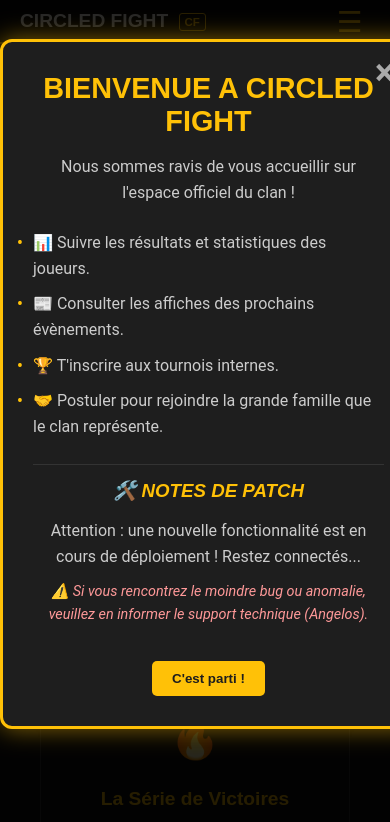
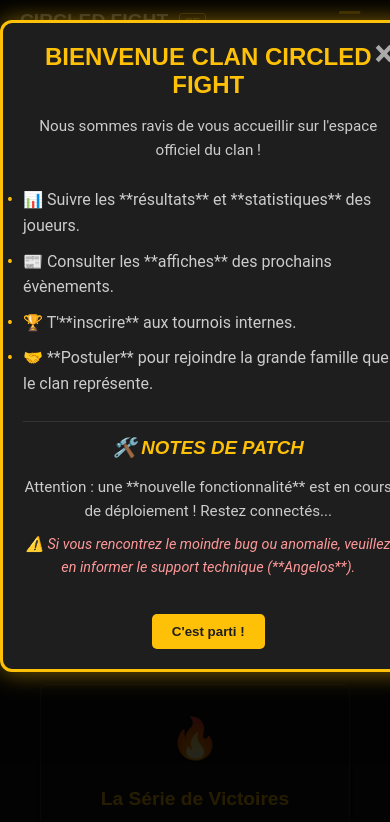
Before and after one commit to P4lbL0/Circled-Fight, a plain HTML site: page index.html in a window 390 px wide. Shown: the top 822 px of the page. Drawn offline with Linux system fonts and the light colour scheme.

Commit message:
version finale 4.1.5

```diff
--- a/index.html
+++ b/index.html
@@ -30,20 +30,20 @@
 
         .modal-content-announcement {
             background-color: #1e1e1e;
-            margin: 10% auto;
+            margin: 10% auto; /* Marge supérieure/inférieure par défaut */
             padding: 30px;
-            border: 3px solid var(--codm-yellow); /* Cadre jaune/doré */
+            border: 3px solid var(--codm-yellow);
             width: 90%;
             max-width: 500px;
             border-radius: 12px;
-            box-shadow: 0 0 25px rgba(255, 193, 7, 0.5); /* Ombre lumineuse */
+            box-shadow: 0 0 25px rgba(255, 193, 7, 0.5);
             position: relative;
             text-align: center;
-            color: white; /* Assurer que le texte est blanc */
+            color: white;
         }
 
         .modal-content-announcement h2 {
-            color: var(--accent-red); /* Rouge pour l'attention */
+            color: var(--accent-red);
             font-family: 'Orbitron', sans-serif;
             margin-bottom: 15px;
             font-size: 1.8rem;
@@ -54,7 +54,7 @@
             line-height: 1.6;
             margin-bottom: 10px;
             text-align: left;
-            list-style-type: none; /* Enlever les puces par défaut */
+            list-style-type: none;
         }
 
         .modal-content-announcement ul {
@@ -102,6 +102,25 @@
         .update-message p {
             text-align: center;
             font-style: normal;
+        }
+
+        /* ===================================== */
+        /* SECTION RESPONSIVE (MOBILE)           */
+        /* ===================================== */
+        @media (max-width: 600px) {
+            .modal-content-announcement {
+                width: 95%; /* Utiliser presque toute la largeur */
+                margin: 5% auto; /* Réduire la marge supérieure/inférieure */
+                padding: 20px; /* Réduire le padding */
+            }
+
+            .modal-content-announcement h2 {
+                font-size: 1.5rem; /* Réduire la taille du titre */
+            }
+
+            .modal-content-announcement p {
+                 font-size: 0.95rem; /* Taille de police légèrement plus petite */
+            }
         }
     </style>
 </head>
@@ -179,7 +198,7 @@
     </main>
 
     <footer class="main-footer">
-        <p>&copy; 2025 Circled Fight Clan V4.1.3 Tous droits réservés. | Designed for the Elite.</p>
+        <p>&copy; 2025 Circled Fight Clan V4.1. Tous droits réservés. | Designed for the Elite.</p>
         <div class="footer-links">
             Recrutement |
             <a href="#top">Haut de page</a>
@@ -190,23 +209,23 @@
     <div id="welcomeModal" class="announcement-modal">
         <div class="modal-content-announcement">
             <span class="close-btn" id="closeModal">&times;</span>
-            <h2 style="color: var(--codm-yellow);">BIENVENUE A CIRCLED FIGHT</h2>
+            <h2 style="color: var(--codm-yellow);">BIENVENUE CLAN CIRCLED FIGHT</h2>
 
             <p style="text-align: center; margin-bottom: 25px;">
                 Nous sommes ravis de vous accueillir sur l'espace officiel du clan !
             </p>
             <ul>
-                <li>📊 Suivre les résultats et statistiques des joueurs.</li>
-                <li>📰 Consulter les affiches des prochains évènements.</li>
-                <li>🏆 T'inscrire aux tournois internes.</li>
-                <li>🤝 Postuler pour rejoindre la grande famille que le clan représente.</li>
+                <li>📊 Suivre les **résultats** et **statistiques** des joueurs.</li>
+                <li>📰 Consulter les **affiches** des prochains évènements.</li>
+                <li>🏆 T'**inscrire** aux tournois internes.</li>
+                <li>🤝 **Postuler** pour rejoindre la grande famille que le clan représente.</li>
             </ul>
 
             <div class="update-message">
                 <h3>🛠️ Notes de Patch</h3>
-                <p>Attention : une nouvelle fonctionnalité est en cours de déploiement ! Restez connectés...</p>
+                <p>Attention : une **nouvelle fonctionnalité** est en cours de déploiement ! Restez connectés...</p>
                 <p style="font-size: 0.9em; margin-top: 10px; color: #ff9999; font-style: italic;">
-                    ⚠️ Si vous rencontrez le moindre bug ou anomalie, veuillez en informer le support technique (Angelos).
+                    ⚠️ Si vous rencontrez le moindre bug ou anomalie, veuillez en informer le support technique (**Angelos**).
                 </p>
             </div>
 
```
